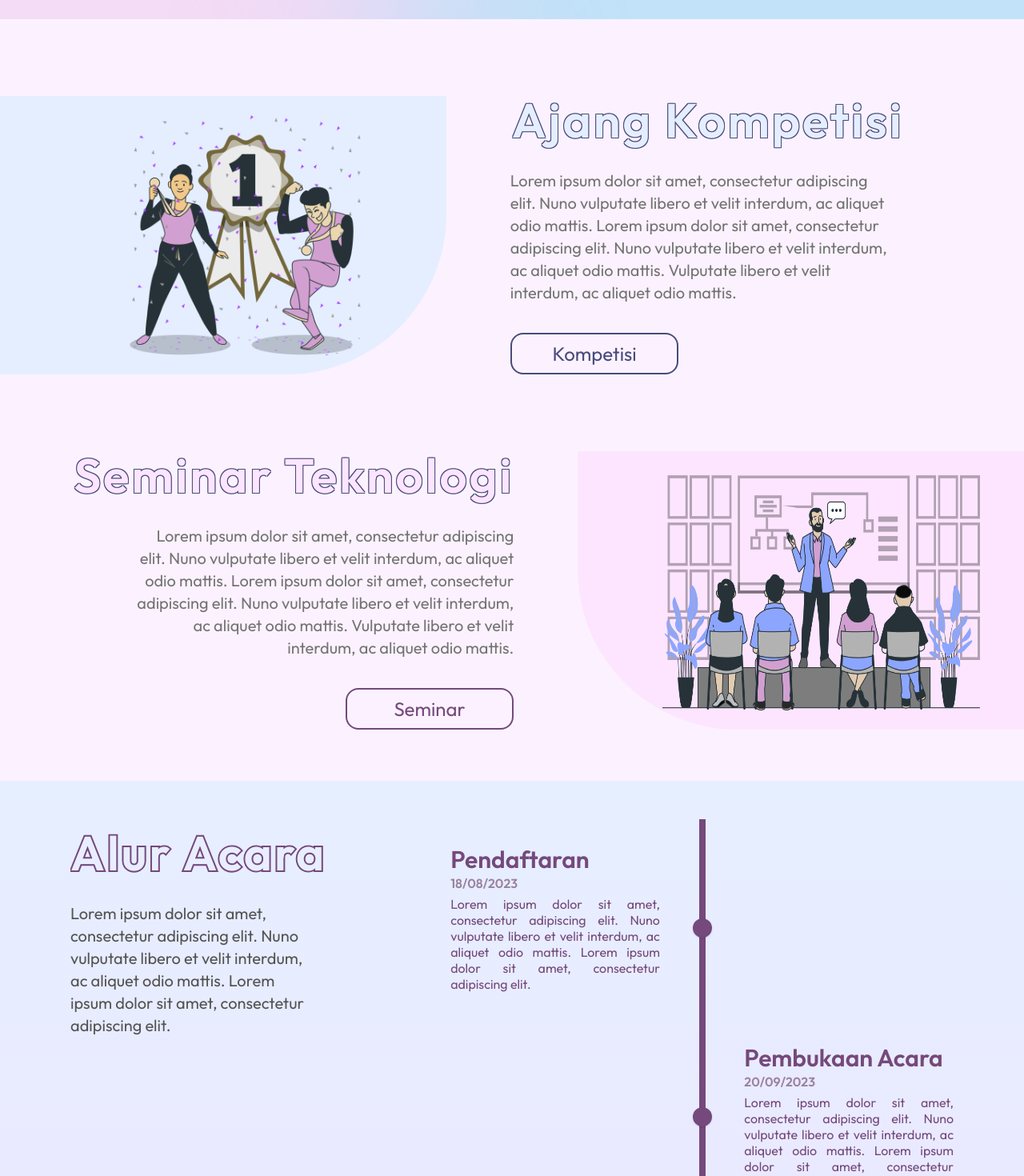
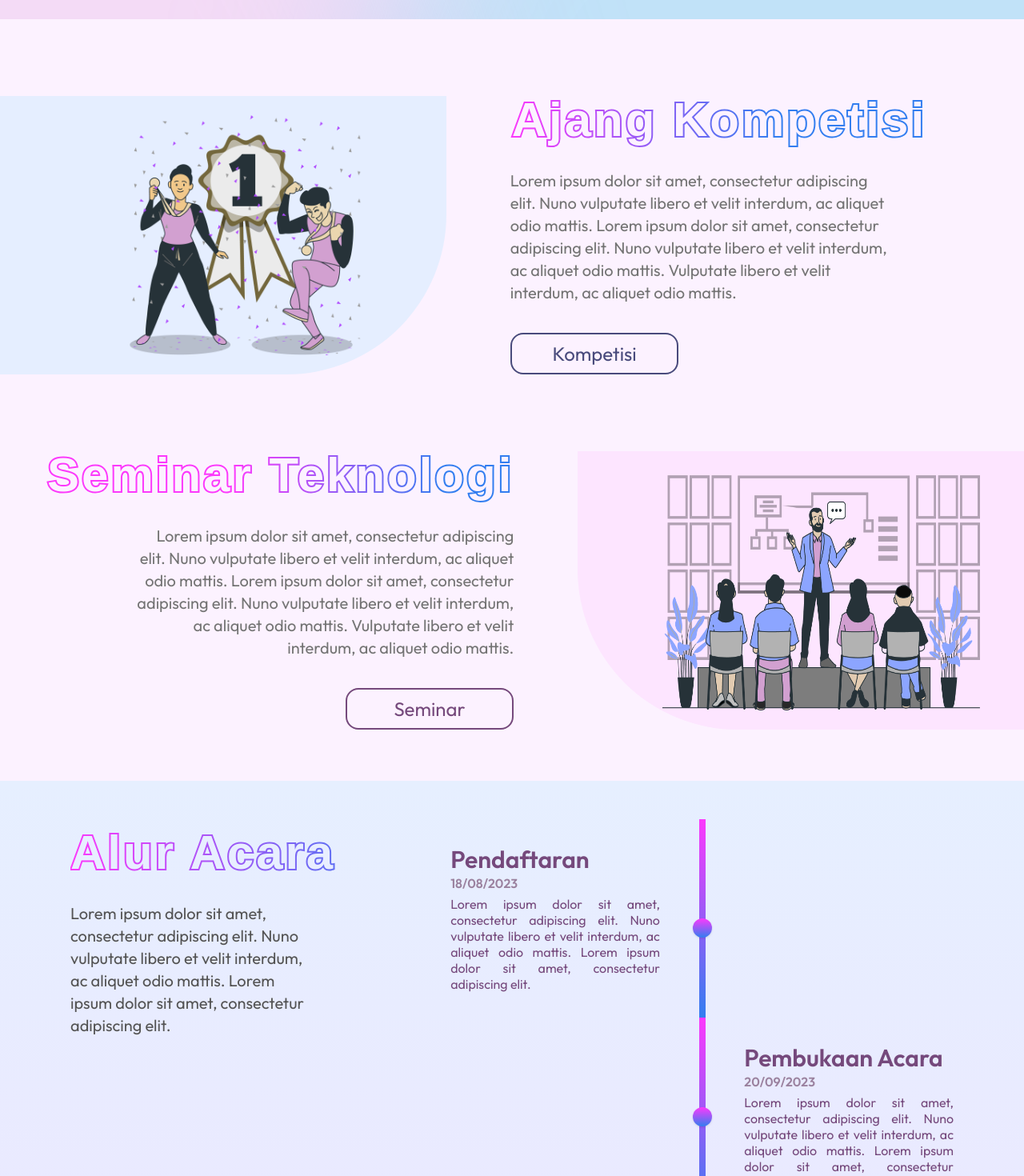
Before and after one commit to zildjianvitoo/srifoton2023fe-deployed, a Next.js app: page / in a window 1280 px wide. Shown: the part 800-2270 px from the top of the page at 80% size. Built offline with nearby package versions, Linux system fonts and the light colour scheme.

Commit message:
update gradient header landinng page

```diff
--- a/components/molecules/TimelineBox.jsx
+++ b/components/molecules/TimelineBox.jsx
@@ -3,7 +3,7 @@ export default function TimelineBox({
   description,
   date,
   right,
-  barColor = "bg-[#75497C] dark:bg-[#FDE5FF]",
+  barColor = "bg-gradient-to-b from-[#FC39FC] to-[#337EF0]",
   titleColor = "text-[#75497C] dark:text-[#FDE5FF]",
   descColor = "text-[#75497C] dark:text-[#FDE5FF]",
   dateColor = "text-[#9B829F] dark:text-[#C196C5]",
--- a/components/organisms/LandingPage/Intro.jsx
+++ b/components/organisms/LandingPage/Intro.jsx
@@ -64,16 +64,16 @@ function Content({ header, text, buttonText, isPink, isBlue }) {
           } `}
         >
           <h1
-            className={`text-[30px] lg:pb-2 xs:text-4xl pl-[2px] lg:text-6xl font-semibold  tracking-wider intro-header dark:intro-header-dark ${
+            className={`text-[30px] lg:pb-2 xs:text-4xl pl-[2px] lg:text-6xl font-semibold tracking-widest lg:tracking-wider  ${
               isBlue
-                ? "text-[#E5EEFF]  dark:text-[#494B7C]"
-                : "text-[#FDE5FF] dark:text-[#75497C] text-right"
+                ? "intro-header-kompetisi dark:intro-header-kompetisi-dark"
+                : "bg-white text-right intro-header-seminar dark:intro-header-seminar-dark justify-items-end items-end w-fit "
             }`}
           >
             {header}
           </h1>
           <p
-            className={`text-base md:text-lg lg:text-xl text-[#747474] dark:text-[#CFCFCF] lg:w-[80%]  ${
+            className={`text-base font-poppins md:text-lg lg:text-xl text-[#747474] dark:text-[#CFCFCF] lg:w-[80%]  ${
               isPink && "text-right"
             }  `}
           >
--- a/components/organisms/LandingPage/Sponsor.jsx
+++ b/components/organisms/LandingPage/Sponsor.jsx
@@ -6,7 +6,7 @@ export default function Sponsor() {
   return (
     <section id="sponsor" className="mt-16">
       <div className="flex flex-col px-2 py-4 lg:p-10">
-        <h1 className="w-full text-5xl font-semibold tracking-wider text-center lg:text-6xl sponsor-header dark:sponsor-header-dark">
+        <h1 className="w-full pb-3 text-5xl font-semibold tracking-wider text-center lg:text-6xl sponsor-header dark:sponsor-header-dark">
           Sponsor
         </h1>
         <div className="flex flex-wrap justify-center gap-8 px-6 mt-10 lg:px-16">
@@ -19,7 +19,7 @@ export default function Sponsor() {
           ))}
         </div>
 
-        <h1 className="w-full mt-32 text-5xl font-semibold tracking-wider text-center lg:text-6xl sponsor-header dark:sponsor-header-dark">
+        <h1 className="pb-3 mx-auto mt-32 text-5xl font-semibold tracking-wider text-center w-fit lg:text-6xl sponsor-header dark:sponsor-header-dark ">
           Media Partner
         </h1>
         <div className="flex flex-wrap justify-center gap-8 px-6 mt-10 lg:px-16">
--- a/components/organisms/LandingPage/Timeline.jsx
+++ b/components/organisms/LandingPage/Timeline.jsx
@@ -1,6 +1,5 @@
 import React from "react";
 import TimelineBox from "../../molecules/TimelineBox";
-import { ethnocentric } from "@/public/fonts/fonts";
 
 const timelineContent = [
   {
--- a/pages/index.jsx
+++ b/pages/index.jsx
@@ -30,11 +30,11 @@ export default function Home() {
       <Head>
         <title>SRIFOTON | Home</title>
         <style>
-          {/* {`
+          {`
             h1 {
               font-family: "Ethnocentric", arial;
             }
-          `} */}
+          `}
         </style>
       </Head>
       <LayoutMain>
--- a/styles/globals.css
+++ b/styles/globals.css
@@ -106,32 +106,48 @@ input[type="number"] {
 
   /* Landing Page */
 
-  .intro-header {
+  /* .intro-header {
     text-shadow: -1px 1px 0 #494b7c, 1px 1px 0 #494b7c, 1px -1px 0 #494b7c,
       -1px -1px 0 #494b7c;
+  } */
+
+  .intro-header-kompetisi {
+    color: #fcf2ff;
+    background: -webkit-linear-gradient(0deg, #fc39fc 0%, #337ef0 55%);
+    -webkit-background-clip: text;
+    -webkit-text-stroke: 4px transparent;
   }
 
-  .intro-header-dark {
-    text-shadow: -1px 1px 0 #e5eeff, 1px 1px 0 #e5eeff, 1px -1px 0 #e5eeff,
-      -1px -1px 0 #e5eeff;
+  .intro-header-kompetisi-dark {
+    color: #02053e;
+    background: -webkit-linear-gradient(0deg, #fc39fc 0%, #337ef0 55%);
+    -webkit-background-clip: text;
+    -webkit-text-stroke: 4px transparent;
+  }
+  .intro-header-seminar {
+    color: #fcf2ff;
+    background: -webkit-linear-gradient(0deg, #fc39fc 40%, #337ef0 85%);
+    -webkit-background-clip: text;
+    -webkit-text-stroke: 4px transparent;
+  }
+
+  .intro-header-seminar-dark {
+    color: #02053e;
+    background: -webkit-linear-gradient(0deg, #fc39fc 40%, #337ef0 85%);
+    -webkit-background-clip: text;
+    -webkit-text-stroke: 4px transparent;
   }
 
   .benefit-header {
     color: #fcf2ff;
-    background: -webkit-linear-gradient(0deg, #515151 0%, #515151 95%);
+    background: -webkit-linear-gradient(0deg, #fc39fc 40%, #337ef0 85%);
     -webkit-background-clip: text;
     -webkit-text-stroke: 4px transparent;
   }
 
   .benefit-header-dark {
     color: #02053e;
-    text-shadow: -1px 1px 0 #fde5ff, 1px 1px 0 #fde5ff, 1px -1px 0 #fde5ff,
-      -1px -1px 0 #fde5ff;
-  }
-
-  .benefit-header-dark {
-    color: #02053e;
-    background: -webkit-linear-gradient(0deg, #fde5ff 0%, #fde5ff 95%);
+    background: -webkit-linear-gradient(0deg, #fc39fc 10%, #337ef0 65%);
     -webkit-background-clip: text;
     -webkit-text-stroke: 4px transparent;
   }
@@ -144,32 +160,30 @@ input[type="number"] {
 
   .timeline-header {
     color: #e8eeff;
-    background: -webkit-linear-gradient(0deg, #75497c 0%, #75497c 95%);
+    background: -webkit-linear-gradient(0deg, #fc39fc 0%, #337ef0 95%);
     -webkit-background-clip: text;
     -webkit-text-stroke: 4px transparent;
   }
 
   .timeline-header-dark {
     color: #0f3a70;
-    background: -webkit-linear-gradient(0deg, #fde5ff 0%, #fde5ff 95%);
+    background: -webkit-linear-gradient(0deg, #fc39fc 0%, #337ef0 95%);
     -webkit-background-clip: text;
     -webkit-text-stroke: 4px transparent;
   }
 
   .sponsor-header {
     color: #fcf2ff;
-    background: -webkit-linear-gradient(0deg, #494949 0%, #494949 95%);
+    background: -webkit-linear-gradient(0deg, #fc39fc 35%, #337ef0 75%);
     -webkit-background-clip: text;
     -webkit-text-stroke: 4px transparent;
-    padding-bottom: 12px;
   }
 
   .sponsor-header-dark {
     color: #02053e;
-    background: -webkit-linear-gradient(0deg, #fde5ff 0%, #fde5ff 95%);
+    background: -webkit-linear-gradient(0deg, #fc39fc 35%, #337ef0 75%);
     -webkit-background-clip: text;
     -webkit-text-stroke: 4px transparent;
-    padding-bottom: 12px;
   }
   /*End Landing Page */
 
```
